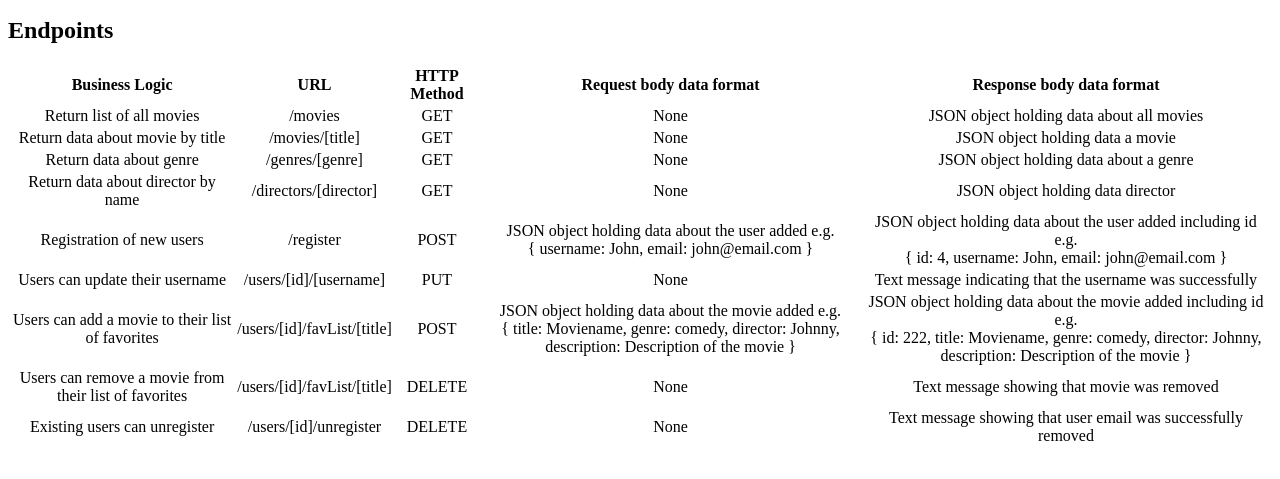
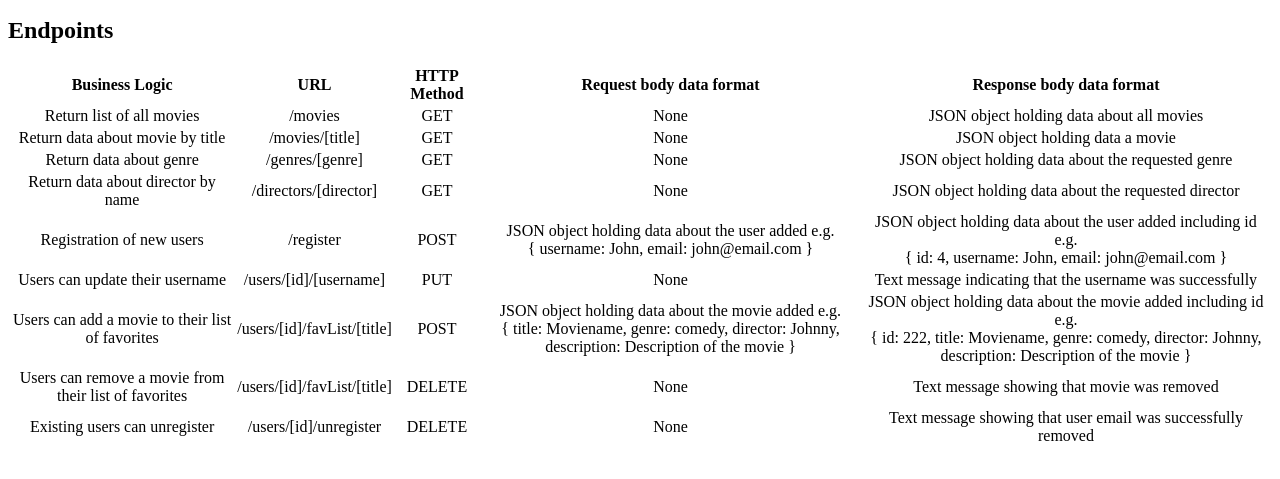
Before and after one commit to Doris24/movie-api, a website: page public/documentation.html in a window 1280 px wide. Shown: the part 119-598 px from the top of the page. Drawn offline with Linux system fonts and the light colour scheme.

Commit message:
Changed table entries

```diff
--- a/public/documentation.html
+++ b/public/documentation.html
@@ -38,14 +38,14 @@
         <td>/genres/[genre]</td>
         <td>GET</td>
         <td>None</td>
-        <td>JSON object holding data about a genre</td>
+        <td>JSON object holding data about the requested genre</td>
       </tr>
       <tr>
         <td>Return data about director by name</td>
         <td>/directors/[director]</td>
         <td>GET</td>
         <td>None</td>
-        <td>JSON object holding data director</td>
+        <td>JSON object holding data about the requested director</td>
       </tr>
       <tr>
         <td>Registration of new users</td>
```
